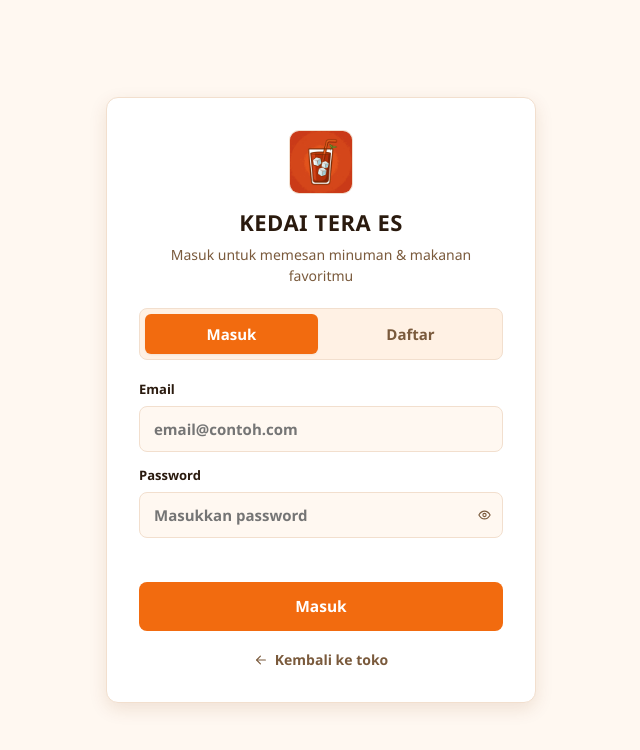
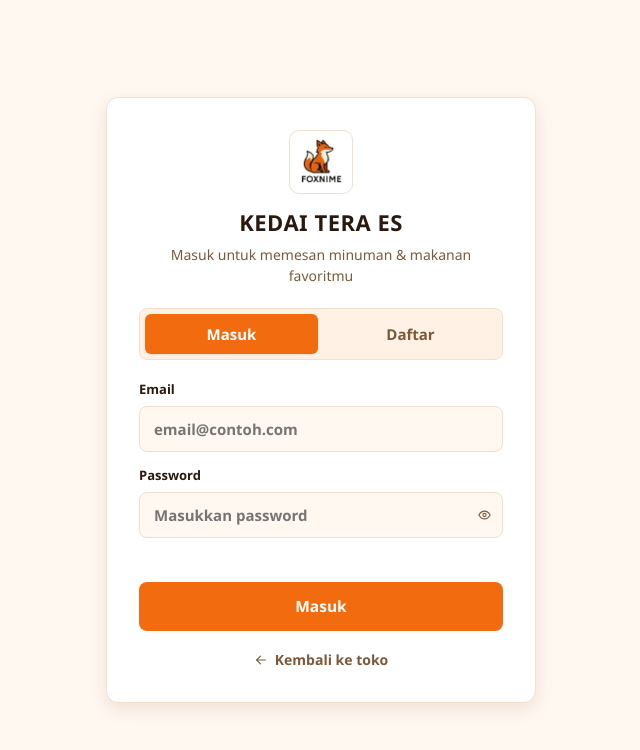
Before and after one commit to Hafidcuy/warungmami, a website: page login/login.html in a window 1280 px wide. Shown: the whole page, without its empty margins (319-959 px from the left). Drawn offline with Linux system fonts and the light colour scheme; no server answers.

Commit message:
revert: kembalikan logo toko ke logo lama (foxnime)

```diff
--- a/login/login.html
+++ b/login/login.html
@@ -11,7 +11,7 @@
   <div class="auth-wrap">
     <div class="auth-card">
       <div class="auth-brand">
-        <img src="/asset/logo_warumami.png" alt="Warung Mami" />
+        <img src="/asset/logo_foxnime.png" alt="Warung Mami" />
         <h1>KEDAI TERA ES</h1>
         <p>Masuk untuk memesan minuman &amp; makanan favoritmu</p>
       </div>
```
